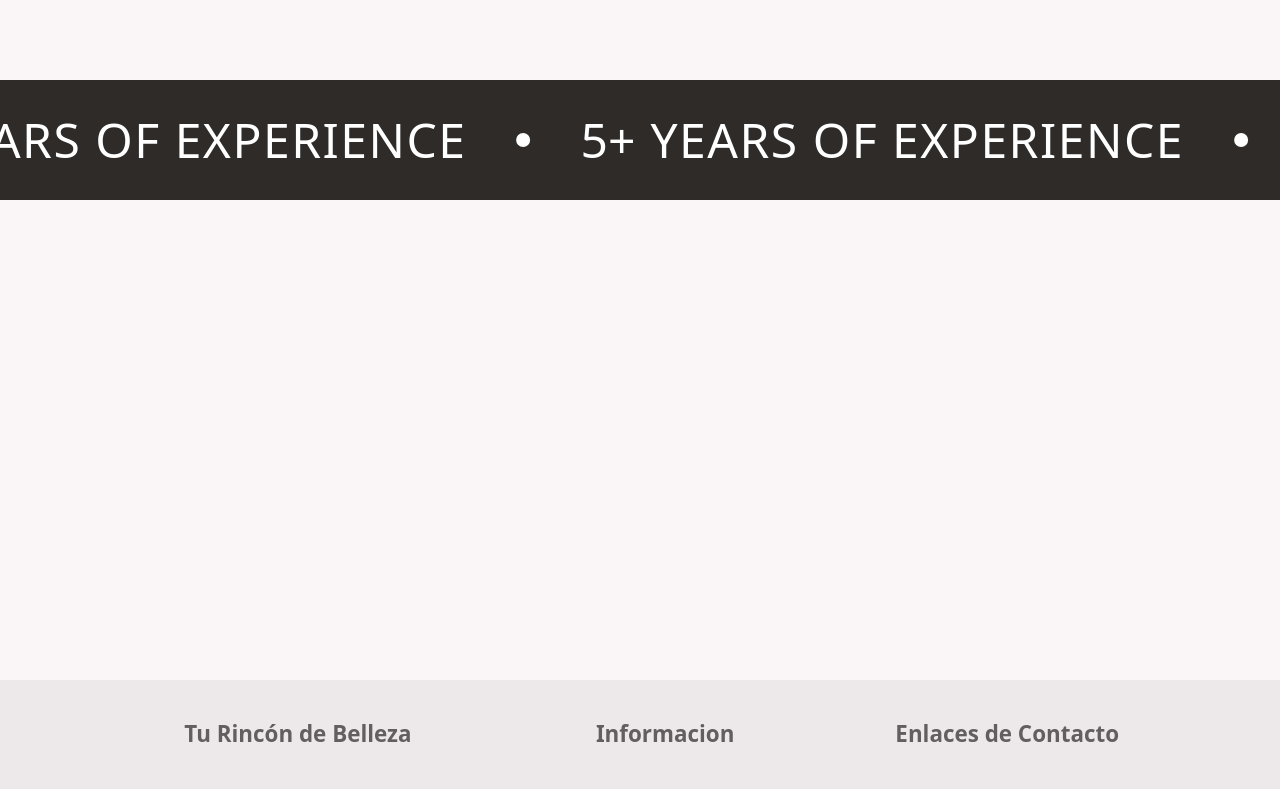
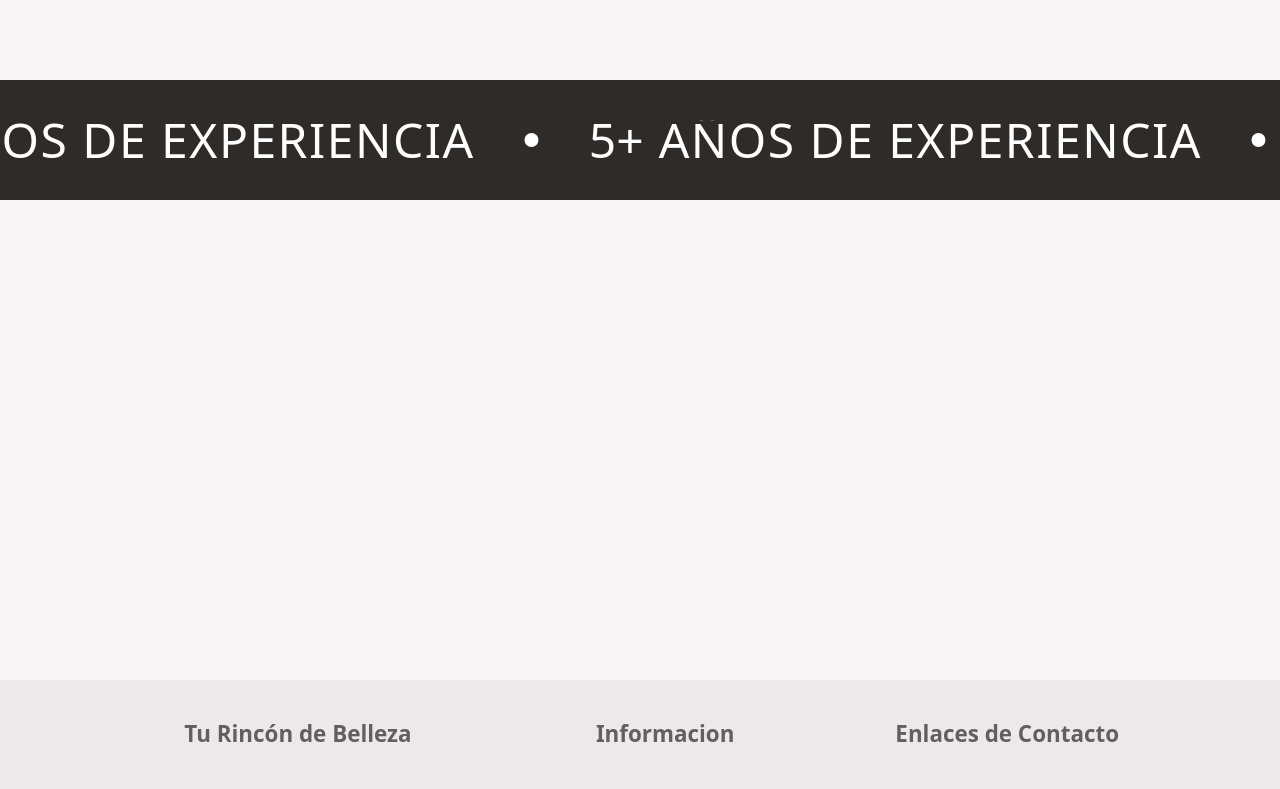
Before and after one commit to PSuarez18/cosmeticSofia, a React (Vite) app: page / in a window 1280 px wide. Shown: the top 789 px of the page. Built offline with nearby package versions, Linux system fonts and the light colour scheme.

Commit message:
sectionLoop Terminada

```diff
--- a/src/components/SectionLoopExperience/SectionExperience.jsx
+++ b/src/components/SectionLoopExperience/SectionExperience.jsx
@@ -9,17 +9,17 @@ const SectionExperience = () => {
                             <div className="loop-wrap-text">
                                 <div className="circle"></div>
                                 <div className="_5">5+</div>
-                                <div className="text-loop">YEARS OF EXPERIENCE</div>
+                                <div className="text-loop">AÑOS DE EXPERIENCIA</div>
                             </div>
                             <div className="loop-wrap-text">
                                 <div className="circle"></div>
                                 <div className="_5">5+</div>
-                                <div className="text-loop">YEARS OF EXPERIENCE</div>
+                                <div className="text-loop">AÑOS DE EXPERIENCIA</div>
                             </div>
                             <div className="loop-wrap-text">
                                 <div className="circle"></div>
                                 <div className="_5">5+</div>
-                                <div className="text-loop">YEARS OF EXPERIENCE</div>
+                                <div className="text-loop">AÑOS DE EXPERIENCIA</div>
                             </div>
                             <div className="loop-wrap-text">
                                 <div className="circle"></div>
--- a/src/index.css
+++ b/src/index.css
@@ -6,6 +6,9 @@
     --secondary: rgb(224, 152, 175);
     --accent: rgb(219, 106, 142);
     --backgroundfooter: rgba(15, 23, 33, 0.05);
+    --white: white;
+    --sectionLoopBackground:  rgb(46, 43, 41);
+
   }
 }
 
--- a/src/styles/SectionLoopExperience.css
+++ b/src/styles/SectionLoopExperience.css
@@ -1,5 +1,5 @@
 .section-loop-anim {
-    background-color: rgb(46, 43, 41);
+    background-color: var(--sectionLoopBackground);
     padding-top: 40px;
     padding-bottom: 40px;
 }
@@ -26,20 +26,20 @@
 .circle {
     width: 14px;
     height: 14px;
-    background-color: white;
+    background-color: var(--white);
     border-radius: 50%;
     margin-right: 50px;
 }
 
 ._5 {
-    color: white;
+    color: var(--white);
     margin-right: 15px;
     font-size: 48px;
     line-height: 2.5rem;
 }
 
 .text-loop {
-    color: white;
+    color: var(--white);
     letter-spacing: 1.5px;
     font-size: 48px;
     line-height: 2.5rem;
```
